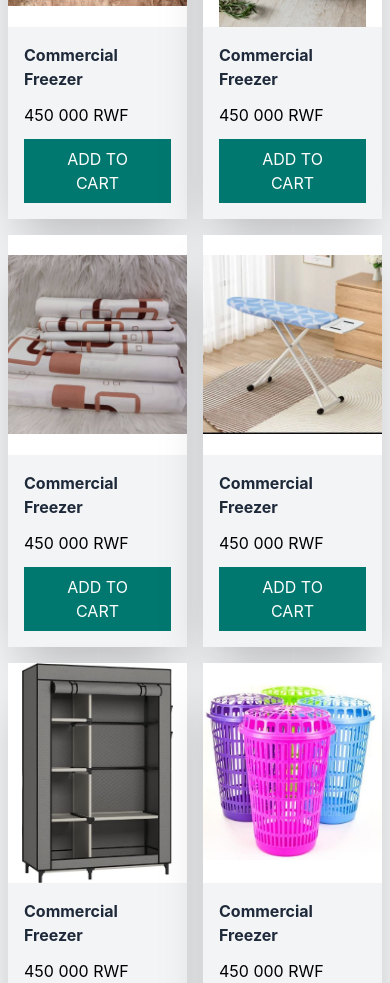
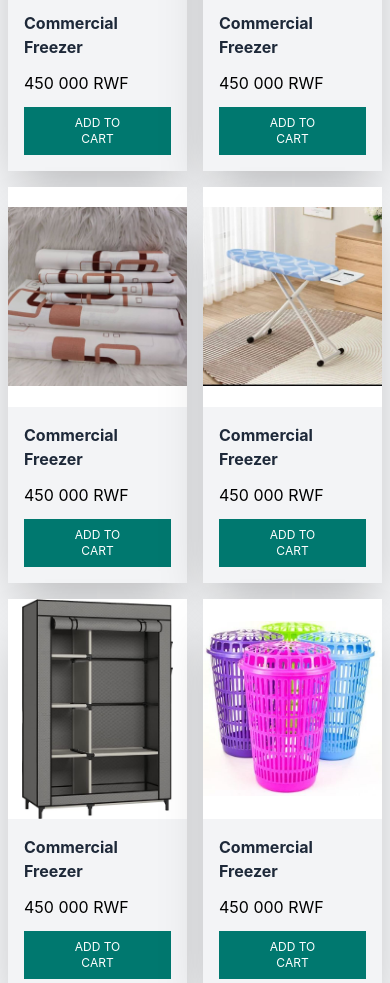
Before and after one commit to 1bruno5/denyse-shop, a Vue app: page /products in a window 390 px wide. Shown: the part 2880-3863 px from the top of the page. Built offline with nearby package versions, Linux system fonts and the light colour scheme.

Commit message:
product page button size handled

```diff
--- a/src/views/products.vue
+++ b/src/views/products.vue
@@ -89,7 +89,7 @@
      <div class="p-4 space-y-3">
    <h3 class="font-bold text-gray-800">Commercial Freezer</h3>
    <p>450 000 RWF</p>
-   <button class="bg-teal-700 px-10 py-2 text-white "><p class="text-xs lg:text-base">ADD TO CART</p></button>
+   <button class="bg-teal-700 px-10 py-2 text-white "><p class="text-xs lg:text-base"><p class="text-xs lg:text-base">ADD TO CART</p></p></button>
  </div>
  </div>
 
@@ -99,7 +99,7 @@
      <div class="p-4 space-y-3">
    <h3 class="font-bold text-gray-800">Commercial Freezer</h3>
    <p>450 000 RWF</p>
-   <button class="bg-teal-700 px-10 py-2 text-white ">ADD TO CART</button>
+   <button class="bg-teal-700 px-10 py-2 text-white "><p class="text-xs lg:text-base">ADD TO CART</p></button>
  </div>
  </div>
 
@@ -109,7 +109,7 @@
      <div class="p-4 space-y-3">
    <h3 class="font-bold text-gray-800">Commercial Freezer</h3>
    <p>450 000 RWF</p>
-   <button class="bg-teal-700 px-10 py-2 text-white ">ADD TO CART</button>
+   <button class="bg-teal-700 px-10 py-2 text-white "><p class="text-xs lg:text-base">ADD TO CART</p></button>
  </div>
  </div>
 
@@ -119,7 +119,7 @@
      <div class="p-4 space-y-3">
    <h3 class="font-bold text-gray-800">Commercial Freezer</h3>
    <p>450 000 RWF</p>
-   <button class="bg-teal-700 px-10 py-2 text-white ">ADD TO CART</button>
+   <button class="bg-teal-700 px-10 py-2 text-white "><p class="text-xs lg:text-base">ADD TO CART</p></button>
  </div>
  </div>
 
@@ -129,7 +129,7 @@
      <div class="p-4 space-y-3">
    <h3 class="font-bold text-gray-800">Commercial Freezer</h3>
    <p>450 000 RWF</p>
-   <button class="bg-teal-700 px-10 py-2 text-white ">ADD TO CART</button>
+   <button class="bg-teal-700 px-10 py-2 text-white "><p class="text-xs lg:text-base">ADD TO CART</p></button>
  </div>
  </div>
 
@@ -139,7 +139,7 @@
      <div class="p-4 space-y-3">
    <h3 class="font-bold text-gray-800">Commercial Freezer</h3>
    <p>450 000 RWF</p>
-   <button class="bg-teal-700 px-10 py-2 text-white ">ADD TO CART</button>
+   <button class="bg-teal-700 px-10 py-2 text-white "><p class="text-xs lg:text-base">ADD TO CART</p></button>
  </div>
  </div>
 
@@ -149,7 +149,7 @@
      <div class="p-4 space-y-3">
    <h3 class="font-bold text-gray-800">Commercial Freezer</h3>
    <p>450 000 RWF</p>
-   <button class="bg-teal-700 px-10 py-2 text-white ">ADD TO CART</button>
+   <button class="bg-teal-700 px-10 py-2 text-white "><p class="text-xs lg:text-base">ADD TO CART</p></button>
  </div>
  </div>
 
@@ -159,7 +159,7 @@
      <div class="p-4 space-y-3">
    <h3 class="font-bold text-gray-800">Commercial Freezer</h3>
    <p>450 000 RWF</p>
-   <button class="bg-teal-700 px-10 py-2 text-white ">ADD TO CART</button>
+   <button class="bg-teal-700 px-10 py-2 text-white "><p class="text-xs lg:text-base">ADD TO CART</p></button>
  </div>
  </div>
 
@@ -169,7 +169,7 @@
      <div class="p-4 space-y-3">
    <h3 class="font-bold text-gray-800">Commercial Freezer</h3>
    <p>450 000 RWF</p>
-   <button class="bg-teal-700 px-10 py-2 text-white ">ADD TO CART</button>
+   <button class="bg-teal-700 px-10 py-2 text-white "><p class="text-xs lg:text-base">ADD TO CART</p></button>
  </div>
  </div>
 
@@ -179,7 +179,7 @@
      <div class="p-4 space-y-3">
    <h3 class="font-bold text-gray-800">Commercial Freezer</h3>
    <p>450 000 RWF</p>
-   <button class="bg-teal-700 px-10 py-2 text-white ">ADD TO CART</button>
+   <button class="bg-teal-700 px-10 py-2 text-white "><p class="text-xs lg:text-base">ADD TO CART</p></button>
  </div>
  </div>
 
@@ -189,7 +189,7 @@
      <div class="p-4 space-y-3">
    <h3 class="font-bold text-gray-800">Commercial Freezer</h3>
    <p>450 000 RWF</p>
-   <button class="bg-teal-700 px-10 py-2 text-white ">ADD TO CART</button>
+   <button class="bg-teal-700 px-10 py-2 text-white "><p class="text-xs lg:text-base">ADD TO CART</p></button>
  </div>
  </div>
 
@@ -199,7 +199,7 @@
      <div class="p-4 space-y-3">
    <h3 class="font-bold text-gray-800">Commercial Freezer</h3>
    <p>450 000 RWF</p>
-   <button class="bg-teal-700 px-10 py-2 text-white ">ADD TO CART</button>
+   <button class="bg-teal-700 px-10 py-2 text-white "><p class="text-xs lg:text-base">ADD TO CART</p></button>
  </div>
  </div>
 
@@ -209,7 +209,7 @@
      <div class="p-4 space-y-3">
    <h3 class="font-bold text-gray-800">Commercial Freezer</h3>
    <p>450 000 RWF</p>
-   <button class="bg-teal-700 px-10 py-2 text-white ">ADD TO CART</button>
+   <button class="bg-teal-700 px-10 py-2 text-white "><p class="text-xs lg:text-base">ADD TO CART</p></button>
  </div>
  </div>
 
@@ -219,7 +219,7 @@
      <div class="p-4 space-y-3">
    <h3 class="font-bold text-gray-800">Commercial Freezer</h3>
    <p>450 000 RWF</p>
-   <button class="bg-teal-700 px-10 py-2 text-white ">ADD TO CART</button>
+   <button class="bg-teal-700 px-10 py-2 text-white "><p class="text-xs lg:text-base">ADD TO CART</p></button>
  </div>
  </div>
 
@@ -229,7 +229,7 @@
      <div class="p-4 space-y-3">
    <h3 class="font-bold text-gray-800">Commercial Freezer</h3>
    <p>450 000 RWF</p>
-   <button class="bg-teal-700 px-10 py-2 text-white ">ADD TO CART</button>
+   <button class="bg-teal-700 px-10 py-2 text-white "><p class="text-xs lg:text-base">ADD TO CART</p></button>
  </div>
  </div>
 
@@ -239,7 +239,7 @@
      <div class="p-4 space-y-3">
    <h3 class="font-bold text-gray-800">Commercial Freezer</h3>
    <p>450 000 RWF</p>
-   <button class="bg-teal-700 px-10 py-2 text-white ">ADD TO CART</button>
+   <button class="bg-teal-700 px-10 py-2 text-white "><p class="text-xs lg:text-base">ADD TO CART</p></button>
  </div>
  </div>
 
@@ -249,7 +249,7 @@
      <div class="p-4 space-y-3">
    <h3 class="font-bold text-gray-800">Commercial Freezer</h3>
    <p>450 000 RWF</p>
-   <button class="bg-teal-700 px-10 py-2 text-white ">ADD TO CART</button>
+   <button class="bg-teal-700 px-10 py-2 text-white "><p class="text-xs lg:text-base">ADD TO CART</p></button>
  </div>
  </div>
 
@@ -259,7 +259,7 @@
      <div class="p-4 space-y-3">
    <h3 class="font-bold text-gray-800">Commercial Freezer</h3>
    <p>450 000 RWF</p>
-   <button class="bg-teal-700 px-10 py-2 text-white ">ADD TO CART</button>
+   <button class="bg-teal-700 px-10 py-2 text-white "><p class="text-xs lg:text-base">ADD TO CART</p></button>
  </div>
  </div>
 
@@ -269,7 +269,7 @@
      <div class="p-4 space-y-3">
    <h3 class="font-bold text-gray-800">Commercial Freezer</h3>
    <p>450 000 RWF</p>
-   <button class="bg-teal-700 px-10 py-2 text-white ">ADD TO CART</button>
+   <button class="bg-teal-700 px-10 py-2 text-white "><p class="text-xs lg:text-base">ADD TO CART</p></button>
  </div>
  </div>
 
@@ -279,7 +279,7 @@
      <div class="p-4 space-y-3">
    <h3 class="font-bold text-gray-800">Commercial Freezer</h3>
    <p>450 000 RWF</p>
-   <button class="bg-teal-700 px-10 py-2 text-white ">ADD TO CART</button>
+   <button class="bg-teal-700 px-10 py-2 text-white "><p class="text-xs lg:text-base">ADD TO CART</p></button>
  </div>
  </div>
 
@@ -289,7 +289,7 @@
      <div class="p-4 space-y-3">
    <h3 class="font-bold text-gray-800">Commercial Freezer</h3>
    <p>450 000 RWF</p>
-   <button class="bg-teal-700 px-10 py-2 text-white ">ADD TO CART</button>
+   <button class="bg-teal-700 px-10 py-2 text-white "><p class="text-xs lg:text-base">ADD TO CART</p></button>
  </div>
  </div>
 
@@ -299,7 +299,7 @@
      <div class="p-4 space-y-3">
    <h3 class="font-bold text-gray-800">Commercial Freezer</h3>
    <p>450 000 RWF</p>
-   <button class="bg-teal-700 px-10 py-2 text-white ">ADD TO CART</button>
+   <button class="bg-teal-700 px-10 py-2 text-white "><p class="text-xs lg:text-base">ADD TO CART</p></button>
  </div>
  </div>
 
@@ -309,7 +309,7 @@
      <div class="p-4 space-y-3">
    <h3 class="font-bold text-gray-800">Commercial Freezer</h3>
    <p>450 000 RWF</p>
-   <button class="bg-teal-700 px-10 py-2 text-white ">ADD TO CART</button>
+   <button class="bg-teal-700 px-10 py-2 text-white "><p class="text-xs lg:text-base">ADD TO CART</p></button>
  </div>
  </div>
 
@@ -319,7 +319,7 @@
      <div class="p-4 space-y-3">
    <h3 class="font-bold text-gray-800">Commercial Freezer</h3>
    <p>450 000 RWF</p>
-   <button class="bg-teal-700 px-10 py-2 text-white ">ADD TO CART</button>
+   <button class="bg-teal-700 px-10 py-2 text-white "><p class="text-xs lg:text-base">ADD TO CART</p></button>
  </div>
  </div>
 
@@ -329,7 +329,7 @@
      <div class="p-4 space-y-3">
    <h3 class="font-bold text-gray-800">Commercial Freezer</h3>
    <p>450 000 RWF</p>
-   <button class="bg-teal-700 px-10 py-2 text-white ">ADD TO CART</button>
+   <button class="bg-teal-700 px-10 py-2 text-white "><p class="text-xs lg:text-base">ADD TO CART</p></button>
  </div>
  </div>
 
@@ -339,7 +339,7 @@
      <div class="p-4 space-y-3">
    <h3 class="font-bold text-gray-800">Commercial Freezer</h3>
    <p>450 000 RWF</p>
-   <button class="bg-teal-700 px-10 py-2 text-white ">ADD TO CART</button>
+   <button class="bg-teal-700 px-10 py-2 text-white "><p class="text-xs lg:text-base">ADD TO CART</p></button>
  </div>
  </div>
 
@@ -349,7 +349,7 @@
      <div class="p-4 space-y-3">
    <h3 class="font-bold text-gray-800">Commercial Freezer</h3>
    <p>450 000 RWF</p>
-   <button class="bg-teal-700 px-10 py-2 text-white ">ADD TO CART</button>
+   <button class="bg-teal-700 px-10 py-2 text-white "><p class="text-xs lg:text-base">ADD TO CART</p></button>
  </div>
  </div>
 
@@ -359,7 +359,7 @@
      <div class="p-4 space-y-3">
    <h3 class="font-bold text-gray-800">Commercial Freezer</h3>
    <p>450 000 RWF</p>
-   <button class="bg-teal-700 px-10 py-2 text-white ">ADD TO CART</button>
+   <button class="bg-teal-700 px-10 py-2 text-white "><p class="text-xs lg:text-base">ADD TO CART</p></button>
  </div>
  </div>
 
@@ -369,7 +369,7 @@
      <div class="p-4 space-y-3">
    <h3 class="font-bold text-gray-800">Commercial Freezer</h3>
    <p>450 000 RWF</p>
-   <button class="bg-teal-700 px-10 py-2 text-white ">ADD TO CART</button>
+   <button class="bg-teal-700 px-10 py-2 text-white "><p class="text-xs lg:text-base">ADD TO CART</p></button>
  </div>
  </div>
 
@@ -379,7 +379,7 @@
      <div class="p-4 space-y-3">
    <h3 class="font-bold text-gray-800">Commercial Freezer</h3>
    <p>450 000 RWF</p>
-   <button class="bg-teal-700 px-10 py-2 text-white ">ADD TO CART</button>
+   <button class="bg-teal-700 px-10 py-2 text-white "><p class="text-xs lg:text-base">ADD TO CART</p></button>
  </div>
  </div>
 
@@ -389,7 +389,7 @@
      <div class="p-4 space-y-3">
    <h3 class="font-bold text-gray-800">Commercial Freezer</h3>
    <p>450 000 RWF</p>
-   <button class="bg-teal-700 px-10 py-2 text-white ">ADD TO CART</button>
+   <button class="bg-teal-700 px-10 py-2 text-white "><p class="text-xs lg:text-base">ADD TO CART</p></button>
  </div>
  </div>
 
@@ -399,7 +399,7 @@
      <div class="p-4 space-y-3">
    <h3 class="font-bold text-gray-800">Commercial Freezer</h3>
    <p>450 000 RWF</p>
-   <button class="bg-teal-700 px-10 py-2 text-white ">ADD TO CART</button>
+   <button class="bg-teal-700 px-10 py-2 text-white "><p class="text-xs lg:text-base">ADD TO CART</p></button>
  </div>
  </div>
 
@@ -409,7 +409,7 @@
      <div class="p-4 space-y-3">
    <h3 class="font-bold text-gray-800">Commercial Freezer</h3>
    <p>450 000 RWF</p>
-   <button class="bg-teal-700 px-10 py-2 text-white ">ADD TO CART</button>
+   <button class="bg-teal-700 px-10 py-2 text-white "><p class="text-xs lg:text-base">ADD TO CART</p></button>
  </div>
  </div>
 
@@ -419,7 +419,7 @@
      <div class="p-4 space-y-3">
    <h3 class="font-bold text-gray-800">Commercial Freezer</h3>
    <p>450 000 RWF</p>
-   <button class="bg-teal-700 px-10 py-2 text-white ">ADD TO CART</button>
+   <button class="bg-teal-700 px-10 py-2 text-white "><p class="text-xs lg:text-base">ADD TO CART</p></button>
  </div>
  </div>
 
@@ -429,7 +429,7 @@
      <div class="p-4 space-y-3">
    <h3 class="font-bold text-gray-800">Commercial Freezer</h3>
    <p>450 000 RWF</p>
-   <button class="bg-teal-700 px-10 py-2 text-white ">ADD TO CART</button>
+   <button class="bg-teal-700 px-10 py-2 text-white "><p class="text-xs lg:text-base">ADD TO CART</p></button>
  </div>
  </div>
 
@@ -439,7 +439,7 @@
      <div class="p-4 space-y-3">
    <h3 class="font-bold text-gray-800">Commercial Freezer</h3>
    <p>450 000 RWF</p>
-   <button class="bg-teal-700 px-10 py-2 text-white ">ADD TO CART</button>
+   <button class="bg-teal-700 px-10 py-2 text-white "><p class="text-xs lg:text-base">ADD TO CART</p></button>
  </div>
  </div>
 
@@ -449,7 +449,7 @@
      <div class="p-4 space-y-3">
    <h3 class="font-bold text-gray-800">Commercial Freezer</h3>
    <p>450 000 RWF</p>
-   <button class="bg-teal-700 px-10 py-2 text-white ">ADD TO CART</button>
+   <button class="bg-teal-700 px-10 py-2 text-white "><p class="text-xs lg:text-base">ADD TO CART</p></button>
  </div>
  </div>
 
@@ -459,7 +459,7 @@
      <div class="p-4 space-y-3">
    <h3 class="font-bold text-gray-800">Commercial Freezer</h3>
    <p>450 000 RWF</p>
-   <button class="bg-teal-700 px-10 py-2 text-white ">ADD TO CART</button>
+   <button class="bg-teal-700 px-10 py-2 text-white "><p class="text-xs lg:text-base">ADD TO CART</p></button>
  </div>
  </div>
 
@@ -469,7 +469,7 @@
      <div class="p-4 space-y-3">
    <h3 class="font-bold text-gray-800">Commercial Freezer</h3>
    <p>450 000 RWF</p>
-   <button class="bg-teal-700 px-10 py-2 text-white ">ADD TO CART</button>
+   <button class="bg-teal-700 px-10 py-2 text-white "><p class="text-xs lg:text-base">ADD TO CART</p></button>
  </div>
  </div>
 
@@ -479,7 +479,7 @@
      <div class="p-4 space-y-3">
    <h3 class="font-bold text-gray-800">Commercial Freezer</h3>
    <p>450 000 RWF</p>
-   <button class="bg-teal-700 px-10 py-2 text-white ">ADD TO CART</button>
+   <button class="bg-teal-700 px-10 py-2 text-white "><p class="text-xs lg:text-base">ADD TO CART</p></button>
  </div>
  </div>
 
@@ -489,7 +489,7 @@
      <div class="p-4 space-y-3">
    <h3 class="font-bold text-gray-800">Commercial Freezer</h3>
    <p>450 000 RWF</p>
-   <button class="bg-teal-700 px-10 py-2 text-white ">ADD TO CART</button>
+   <button class="bg-teal-700 px-10 py-2 text-white "><p class="text-xs lg:text-base">ADD TO CART</p></button>
  </div>
  </div>
 
@@ -499,7 +499,7 @@
      <div class="p-4 space-y-3">
    <h3 class="font-bold text-gray-800">Commercial Freezer</h3>
    <p>450 000 RWF</p>
-   <button class="bg-teal-700 px-10 py-2 text-white ">ADD TO CART</button>
+   <button class="bg-teal-700 px-10 py-2 text-white "><p class="text-xs lg:text-base">ADD TO CART</p></button>
  </div>
  </div>
 
```
